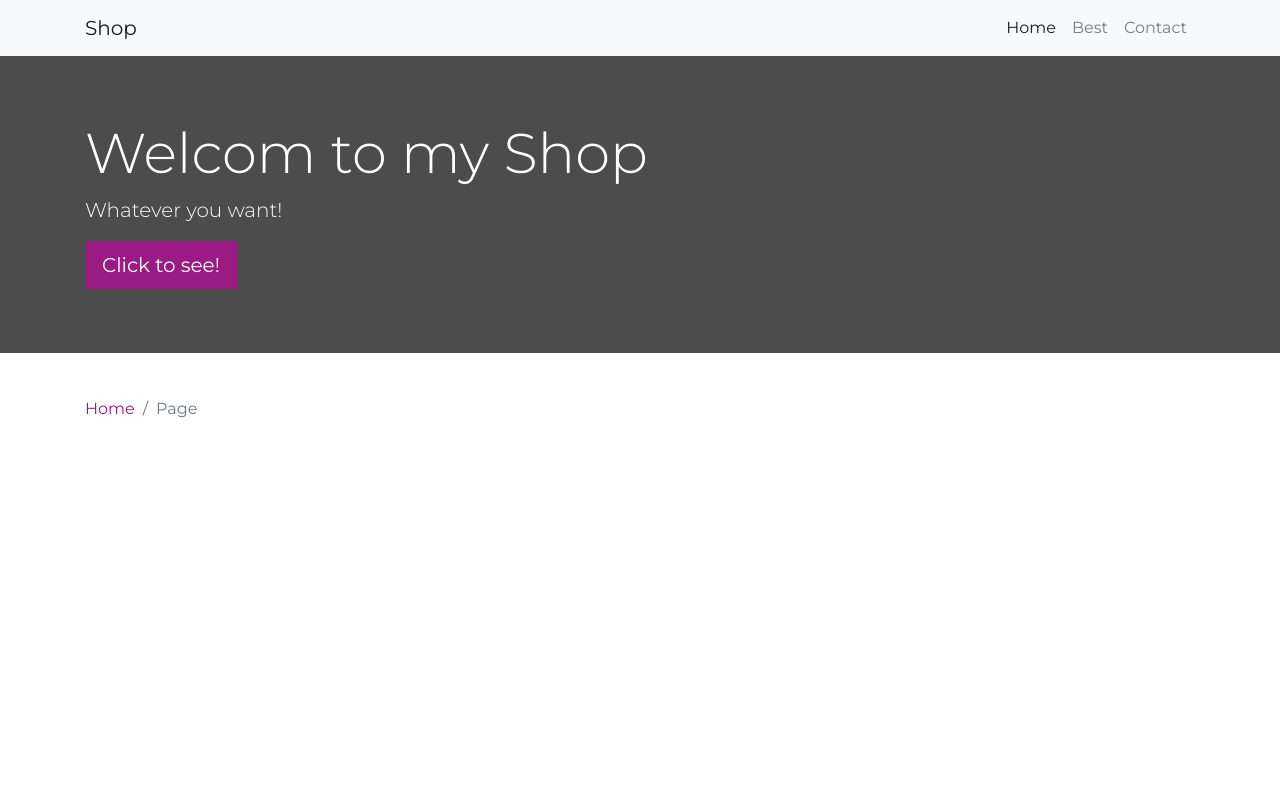
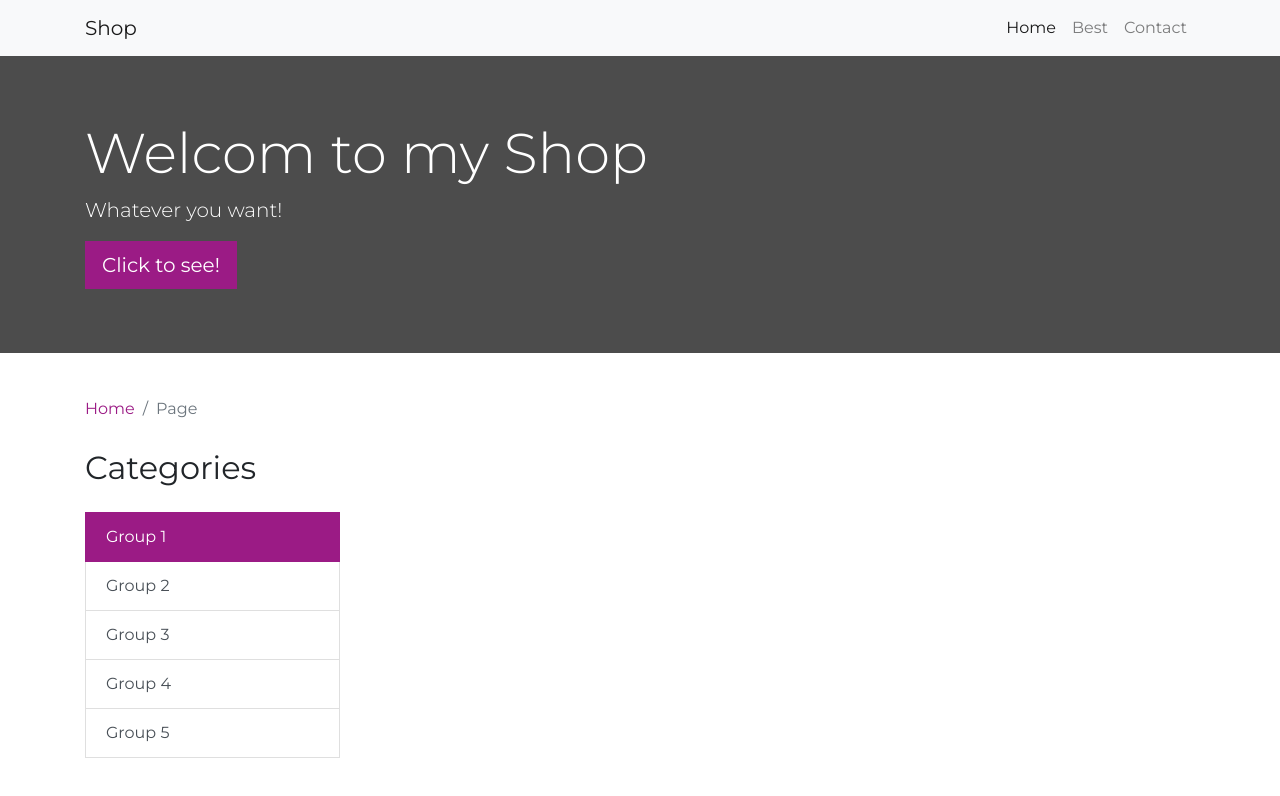
Before and after one commit to stoqel33/BootstrapShop-Project, a website built with webpack: page index.html in a window 1280 px wide. Built offline with nearby package versions, Linux system fonts and the light colour scheme; files whose address does not match are found by name.

Commit message:
add category list

```diff
--- a/index.html
+++ b/index.html
@@ -65,6 +65,20 @@
                 </li>
             </ol>
         </nav>
+
+        <main class="row">
+            <div class="col-md-3">
+                <h2 class="mb-4">Categories</h2>
+                <div class="list-group">
+                    <a href="#" class="list-group-item list-group-item-action active">Group 1</a>
+                    <a href="#" class="list-group-item list-group-item-action">Group 2</a>
+                    <a href="#" class="list-group-item list-group-item-action">Group 3</a>
+                    <a href="#" class="list-group-item list-group-item-action">Group 4</a>
+                    <a href="#" class="list-group-item list-group-item-action">Group 5</a>
+                </div>
+            </div>
+            <div class="col-md-9"></div>
+        </main>
     </div>
 
 </body>
```
